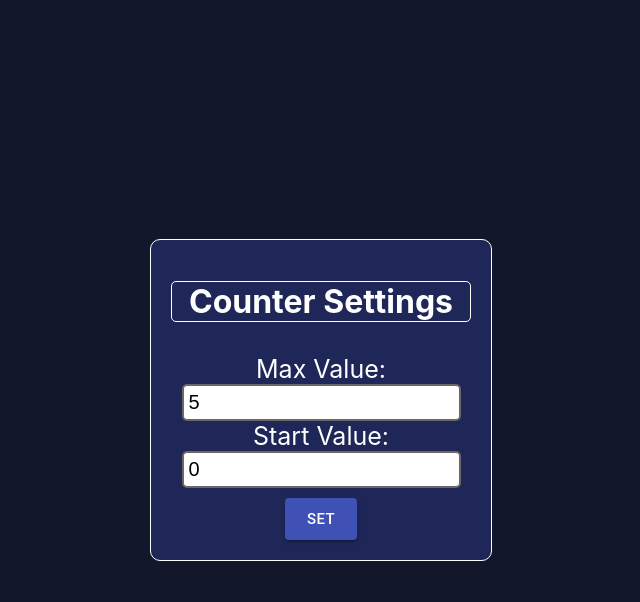
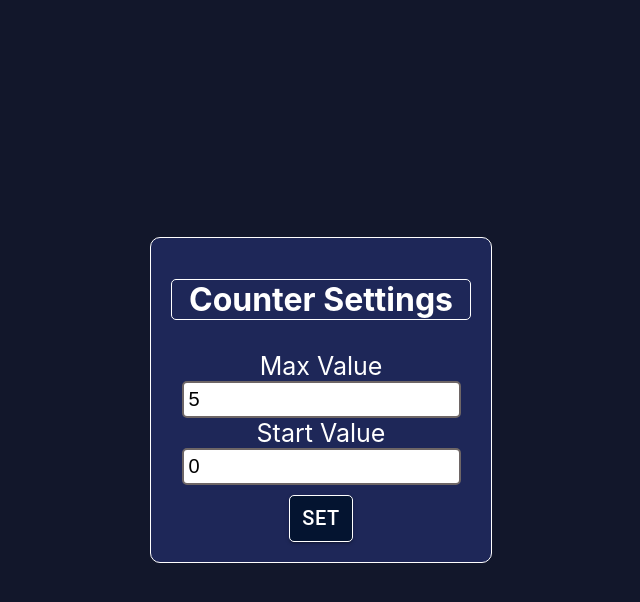
Before and after one commit to Mikalai-Hurinovich/Counter2, a React (Create React App) app: page / in a window 1280 px wide. Both pictures are taken after a click on the button "SET". Shown: the top 602 px of the page, without its empty margins (319-959 px from the left). Built offline with nearby package versions, Linux system fonts and the light colour scheme.

Commit message:
fix: button style

```diff
--- a/src/App.tsx
+++ b/src/App.tsx
@@ -16,7 +16,7 @@ function App() {
         setMaxVal(max)
         setError('')
         setCounter(counter)
-        setShow(!show)
+        setShow(false)
     }
 
     return (
--- a/src/Counter/Counter.module.css
+++ b/src/Counter/Counter.module.css
@@ -44,7 +44,7 @@ body {
 .counter__buttons {
     padding: 20px 0;
     display: flex;
-    justify-content: space-around;
+    justify-content: space-between;
 
 }
 
--- a/src/Counter/Counter.tsx
+++ b/src/Counter/Counter.tsx
@@ -27,7 +27,7 @@ const Counter = (props: CounterPropsType) => {
                             className={s.counter__display}>{props.error ? props.error : props.counter}</div>
                         <div className={s.counter__buttons}>
                             <Button
-                                variant="contained" color="primary" size={'medium'}
+                                variant="contained" color="primary" size={'small'}
                                 disabled={props.counter >= props.MaxVal}
                                 className={s.increment}
                                 onClick={() => {
@@ -35,7 +35,7 @@ const Counter = (props: CounterPropsType) => {
                                 }}>+
                             </Button>
                             <Button
-                                variant="contained" color="primary" size={'medium'}
+                                variant="contained" color="primary" size={'small'}
                                 disabled={props.counter <= props.MinVal}
                                 className={s.decrement}
                                 onClick={() => {
@@ -43,13 +43,13 @@ const Counter = (props: CounterPropsType) => {
                                 }}>-
                             </Button>
                             <Button
-                                variant="contained" color="primary" size={'medium'}
+                                variant="contained" color="primary" size={'small'}
                                 disabled={props.counter === props.MinVal}
                                 className={s.reset}
                                 onClick={() => props.setCounter(props.MinVal)}>Reset
                             </Button>
                             <Button
-                                variant="contained" color="primary" size={'medium'}
+                                variant="contained" color="primary" size={'small'}
                                 className={s.show}
                                 onClick={() => props.setShow(true)}>Set
                             </Button>
--- a/src/CounterSettings/CounterSettings.module.css
+++ b/src/CounterSettings/CounterSettings.module.css
@@ -27,51 +27,9 @@ body {
 }
 
 .counter__settings_body div {
-
     font-size: 25px;
 }
 
-.counter__display {
-    font-size: 90px;
-    border: 1px solid #fff;
-    color: white;
-    border-radius: 5px;
-}
-
-.counter__buttons {
-    padding: 20px 0;
-    display: flex;
-    justify-content: space-around;
-
-}
-
-.counter__buttons button {
-    padding: 5px 10px;
-    background-color: #041430;
-    border-radius: 5px;
-    color: white;
-    font-size: 20px;
-    border: 1px solid #fff;
-
-}
-
-.counter__buttons button:disabled {
-    background-color: grey;
-}
-
-.button {
-    padding: 10px 20px;
-    background-color: #041430;
-    border-radius: 5px;
-    color: white;
-    font-size: 20px;
-    border: 1px solid #fff;
-
-}
-
-.button:disabled {
-    background-color: grey;
-}
 
 input {
     border: 2px solid #6e6666;
@@ -86,3 +44,13 @@ input {
     opacity: 0.7;
     color: black;
 }
+
+.counter__buttons button {
+    padding: 5px 10px;
+    background-color: #041430;
+    border-radius: 5px;
+    color: white;
+    font-size: 20px;
+    border: 1px solid #fff;
+
+}
--- a/src/CounterSettings/CounterSettings.tsx
+++ b/src/CounterSettings/CounterSettings.tsx
@@ -1,7 +1,7 @@
 import React, {useState} from "react";
 import s from './CounterSettings.module.css'
 import Button from "@material-ui/core/Button/Button";
-import {Input} from "@material-ui/core";
+import {TextField} from "@material-ui/core";
 
 type CounterSettingsPropsType = {
     MaxVal: number
@@ -13,10 +13,11 @@ type CounterSettingsPropsType = {
 }
 
 const CounterSettings = (props: CounterSettingsPropsType) => {
+
     let [min, setMin] = useState<number>(props.MinVal);
     let [max, setMax] = useState<number>(props.MaxVal);
 
-    const setMaxValue = (e: React.FormEvent<HTMLInputElement>) => {
+    const setMaxValue = (e: React.ChangeEvent<HTMLInputElement>) => {
         if (e.currentTarget.valueAsNumber <= min) {
             props.setError('Incorrect Value!')
         } else {
@@ -26,7 +27,7 @@ const CounterSettings = (props: CounterSettingsPropsType) => {
 
 
     }
-    const setMinValue = (e: React.FormEvent<HTMLInputElement>) => {
+    const setMinValue = (e: React.ChangeEvent<HTMLInputElement>) => {
         if (e.currentTarget.valueAsNumber >= max || e.currentTarget.valueAsNumber < 0) {
             props.setError('Incorrect Value!')
 
@@ -44,7 +45,7 @@ const CounterSettings = (props: CounterSettingsPropsType) => {
             <h1 className={s.title}>Counter Settings</h1>
             <div className={s.counter__settings_body}>
                 <div>
-                    <span>Max Value:</span>
+                    <span>Max Value</span>
                     <input className={props.error === 'Incorrect Value!' ? s.error__input : ''}
                            type="number"
                            onChange={setMaxValue}
@@ -52,18 +53,21 @@ const CounterSettings = (props: CounterSettingsPropsType) => {
                 </div>
 
                 <div>
-                    <span>Start Value:</span>
+                    <span>Start Value</span>
                     <input className={props.error === 'Incorrect Value!' ? s.error__input : ''}
+
                            type="number"
                            onChange={setMinValue} value={min}/>
                 </div>
             </div>
-            <Button
-                variant="contained" color="primary" size={'large'}
-                className={s.button}
-                disabled={min < 0 || max < min || min === max}
-                onClick={setSettings}>Set
-            </Button>
+            <div className={s.counter__buttons}>
+                <Button
+                    variant="contained" color="primary" size={'small'}
+                    disabled={min < 0 || max < min || min === max}
+                    className={s.button}
+                    onClick={setSettings}>Set
+                </Button>
+            </div>
         </div>
     )
 }
```
